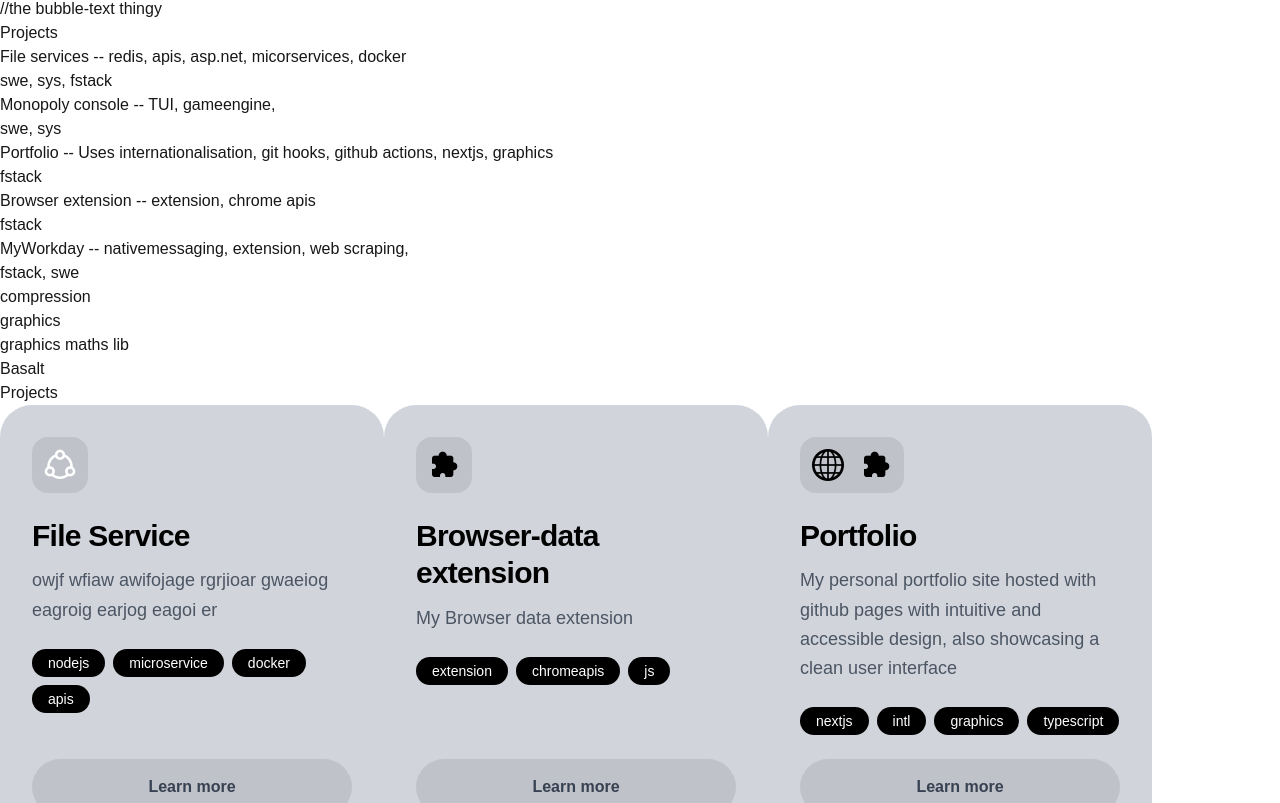
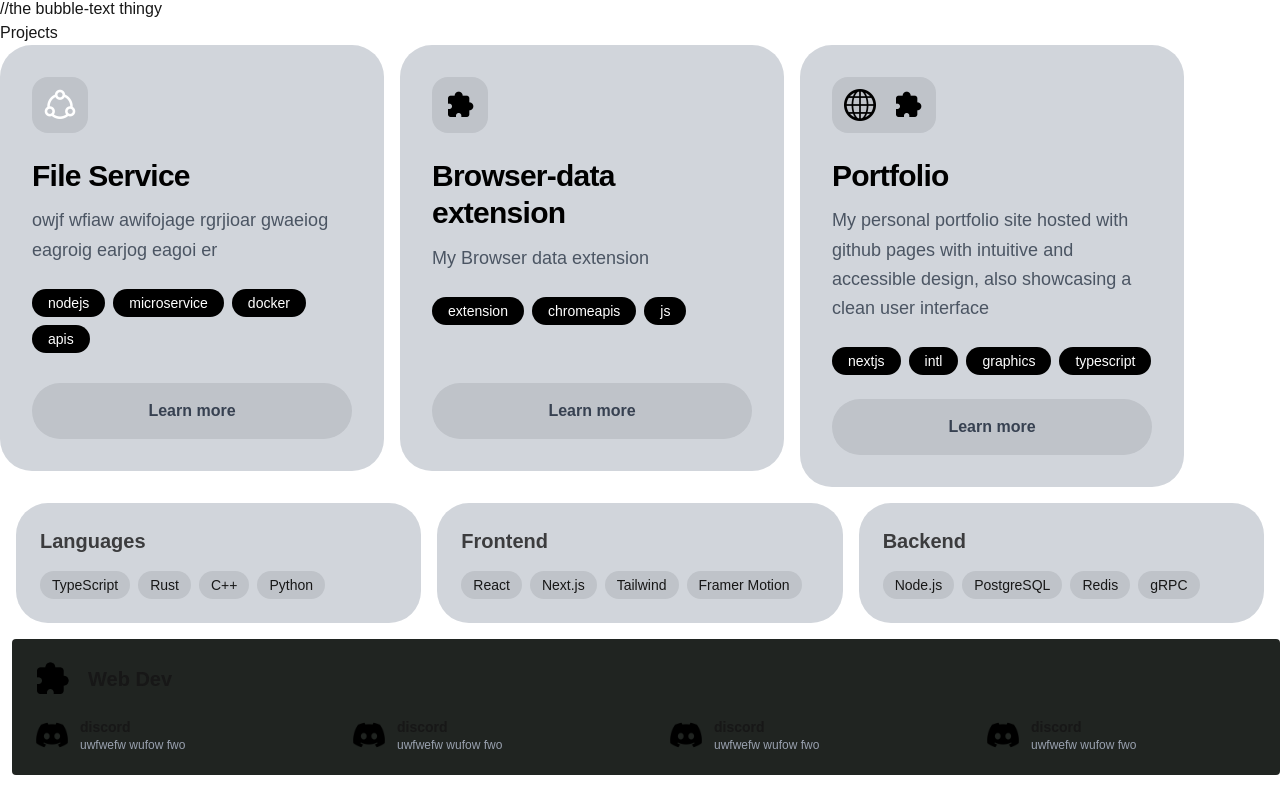
Before and after one commit to Egbaiyelo/Portfolio, a Next.js app in the folder portfolio-app/: page /en in a window 1280 px wide. Shown: the part 1797-2600 px from the top of the page. Built offline with nearby package versions, Linux system fonts and the light colour scheme.

Commit message:
Update: TechSkills component
Updating styling

```diff
--- a/portfolio-app/src/app/[locale]/page.tsx
+++ b/portfolio-app/src/app/[locale]/page.tsx
@@ -7,6 +7,7 @@ export const dynamic = 'force-static';
 import Nav from '@/components/nav';
 import Footer from '@/components/footer';
 import ProjectCard from '@/components/projectCard';
+import TechSkill from '@/components/tools';
 
 export default async function Home({
   params
@@ -226,7 +227,6 @@ export default async function Home({
 
         <div className=''>Language</div>
 
-
         <div>
           <h3>Languages</h3>
           <p>Webdev: HTML, CSS</p>
@@ -295,26 +295,10 @@ export default async function Home({
 
       </section>
 
-      {/* <!-- Projects --> */}
-      <section>
-        <h2>Projects</h2>
-        <div>File services --     redis, apis, asp.net, micorservices, docker</div> swe, sys, fstack
-        <div>Monopoly console --  TUI, gameengine, </div> swe, sys
-        <div>Portfolio --         Uses internationalisation, git hooks, github actions, nextjs, graphics </div> fstack
-        <div>Browser extension -- extension, chrome apis</div> fstack
-        <div>MyWorkday --         nativemessaging, extension, web scraping, </div> fstack, swe
-
-        <div>compression</div>
-        <div>graphics</div>
-        <div>graphics maths lib</div>
-        <div>Basalt</div>
-
-      </section>
-
       {/* Projects section */}
       <section>
         <h2 className=''>Projects</h2>
-        <div className='flex flex-wrap flex-row'>
+        <div className='flex flex-wrap flex-row space-x-4 space-y-4'>
           {
             projects.map((project, index) => (
               <ProjectCard key={index} {...project}/>
@@ -343,6 +327,10 @@ export default async function Home({
         ))}
       </div>
 
+
+
+      <TechSkill image='./extension.png' heading='Web dev' techs={[{image: "./discord.png", name: "discord", "description": "uwfwefw wufow fwo"},{image: "./discord.png", name: "discord", "description": "uwfwefw wufow fwo"}, {image: "./discord.png", name: "discord", "description": "uwfwefw wufow fwo"}, {image: "./discord.png", name: "discord", "description": "uwfwefw wufow fwo"}]}/>
+
       <Footer />
     </div>
   );
--- a/portfolio-app/src/components/tools.tsx
+++ b/portfolio-app/src/components/tools.tsx
@@ -9,19 +9,19 @@ interface TechStackProps {
     techs: tech[];
 }
 
-export default function TechStack({ image, heading, techs }: TechStackProps) {
+export default function TechSkill({ image, heading, techs }: TechStackProps) {
     return (
-        <section className="ml-3 p-4 flex flex-col rounded-sm bg-[#202421]">
+        <section className="ml-3 p-5 flex flex-col rounded-sm bg-[#202421]">
             <div className="font-bold flex items-center gap-2">
                 <Image src={image} alt={heading} width={40} height={40}/>
-                <h2 className="capitalize text-xl my-auto ml-2">{heading}</h2>
+                <h2   id={`${heading}-heading`} className="capitalize text-xl my-auto ml-2">{heading}</h2>
             </div>
 
             <div className="grid grid-cols-2 md:grid-cols-4 gap-x-10 gap-y-6 mt-4">
                 {
-                    techs.map((tech, techIndex) => (
-                        <div className="flex items-center gap-2">
-                            <Image src={tech.image} alt={tech.name} width={40} height={40} className="mt-1 my-auto"/>
+                    techs.map(tech => (
+                        <div key={tech.name} className="flex items-center gap-2">
+                            <Image src={tech.image} alt={tech.name} width={40} height={40}/>
                             <div className="leading-tight my-auto">
                                 <span className="font-semibold text-sm">{tech.name}</span>
                                 <div className="text-xs text-gray-400">{tech.description}</div>
```
